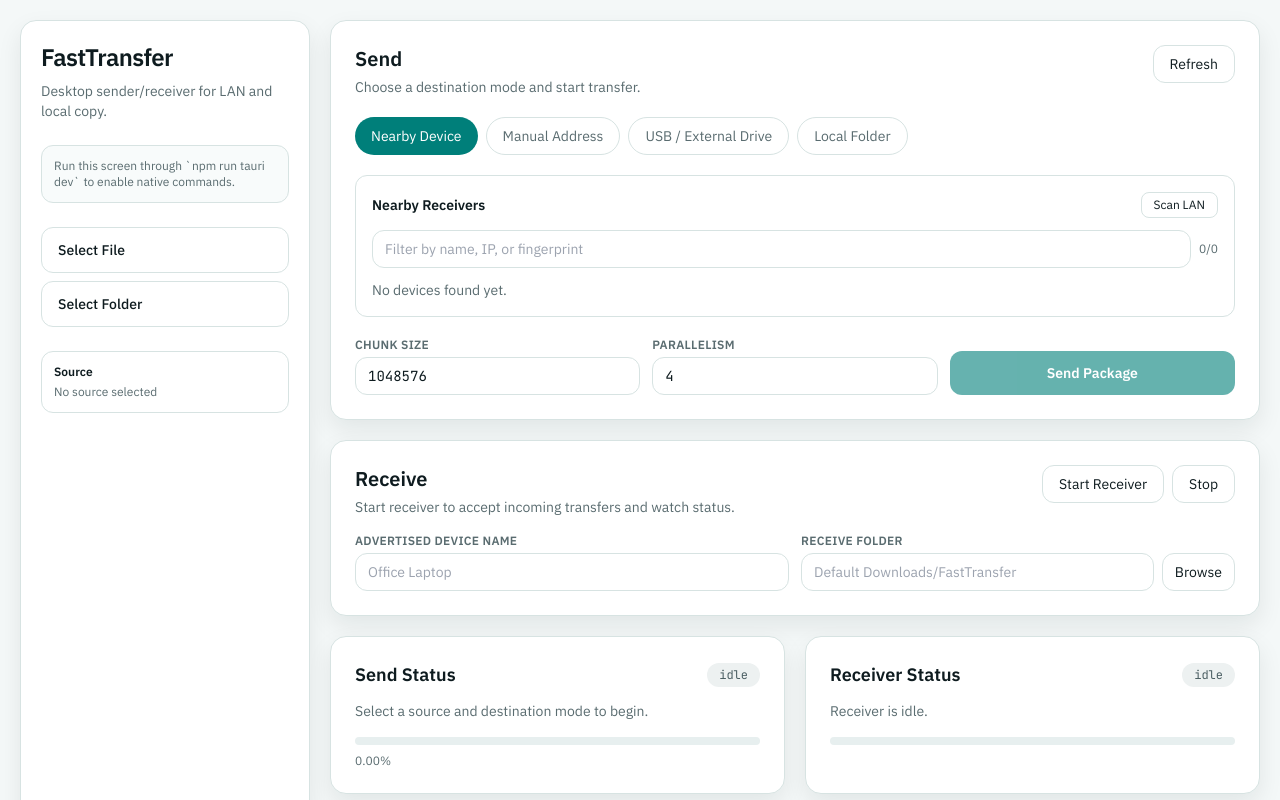
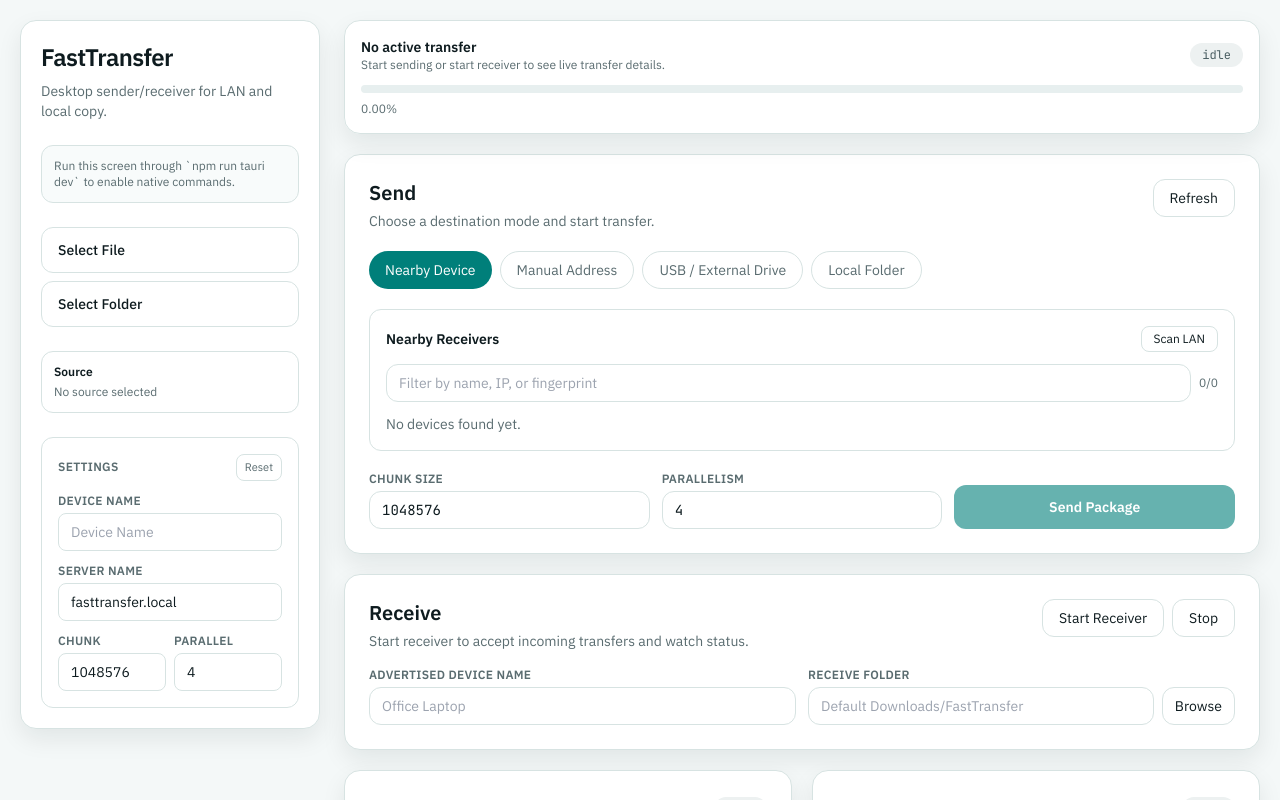
Before and after one commit to marklaroya/FastTransfer, a React (Vite) app in the folder apps/desktop/: page / in a window 1280 px wide. Shown: the top 800 px of the page. Built offline with nearby package versions, Linux system fonts and the light colour scheme.

Commit message:
feat: enhance transfer UI with detailed progress indicators and settings options

```diff
--- a/apps/desktop/src/App.tsx
+++ b/apps/desktop/src/App.tsx
@@ -488,7 +488,42 @@
     0,
     Math.min(100, receiverStatus.progress?.percent ?? (receiverStatus.state === "completed" ? 100 : 0))
   );
-
+  const sendIsActive =
+    sendBusy && !["completed", "error", "stopped", "idle"].includes(sendStatus.state);
+  const receiverIsActive =
+    receiverBusy && !["completed", "error", "stopped", "idle"].includes(receiverStatus.state);
+  const transferBarState = sendIsActive
+    ? sendPaused
+      ? "paused"
+      : sendStatus.state
+    : receiverIsActive
+    ? receiverStatus.state
+    : "idle";
+  const transferBarTitle = sendIsActive
+    ? "Send in progress"
+    : receiverIsActive
+    ? "Receiver active"
+    : "No active transfer";
+  const transferBarMessage = sendIsActive
+    ? sendStatus.message
+    : receiverIsActive
+    ? receiverStatus.message
+    : "Start sending or start receiver to see live transfer details.";
+  const transferBarPercent = sendIsActive ? sendPercent : receiverIsActive ? receiverPercent : 0;
+  const transferBarMeta = sendIsActive
+    ? sendStatusMeta ??
+      (sendStatus.progress
+        ? `${sendStatus.progress.averageMibPerSec.toFixed(2)} MiB/s`
+        : null)
+    : receiverIsActive && receiverStatus.progress
+    ? `${receiverStatus.progress.averageMibPerSec.toFixed(2)} MiB/s`
+    : null;
+  const transferBarCurrentPath = sendIsActive
+    ? sendStatus.progress?.currentPath
+    : receiverIsActive
+    ? receiverStatus.progress?.currentPath
+    : null;
+  const recentHistoryEntries = historyEntries.slice(0, 3);`r`
   async function inspectSelectedSource(path: string) {
     if (!tauriReady) {
       return;
@@ -886,8 +921,8 @@
 
   return (
     <div className="min-h-screen bg-canvas text-ink">
-      <div className="mx-auto grid min-h-screen max-w-[1360px] grid-cols-[290px_1fr] gap-5 p-5">
-        <aside className="rounded-2xl border border-border bg-panel p-5 shadow-card">
+      <div className="mx-auto grid min-h-screen w-full max-w-[1640px] gap-6 p-5 lg:grid-cols-[300px_minmax(0,1fr)] 2xl:max-w-[1720px] 2xl:grid-cols-[320px_minmax(0,1fr)]">
+        <aside className="self-start rounded-2xl border border-border bg-panel p-5 shadow-card lg:sticky lg:top-5 lg:max-h-[calc(100vh-2.5rem)] lg:overflow-y-auto">
           <h1 className="text-2xl font-semibold tracking-tight">FastTransfer</h1>
           <p className="mt-2 text-sm text-muted">Desktop sender/receiver for LAN and local copy.</p>
 
@@ -926,10 +961,199 @@
             <div className="font-semibold text-ink">Source</div>
             <div className="mt-1 break-all">{sourcePath || "No source selected"}</div>
           </div>
+
+          <section className="mt-6 rounded-xl border border-border bg-white p-4">
+            <div className="flex items-center justify-between">
+              <div className="text-xs font-semibold uppercase tracking-wide text-muted">Settings</div>
+              <button
+                className="rounded-lg border border-border px-2 py-1 text-[11px] text-muted"
+                onClick={() => {
+                  setServerName(DEFAULT_SERVER_NAME);
+                  setChunkSize("1048576");
+                  setParallelism("4");
+                }}
+                disabled={sendBusy}
+              >
+                Reset
+              </button>
+            </div>
+
+            <label className="mt-3 block text-xs">
+              <div className="mb-1 font-semibold uppercase tracking-wide text-muted">Device Name</div>
+              <input
+                className="w-full rounded-lg border border-border px-3 py-2 text-sm"
+                placeholder="Device Name"
+                value={receiverDeviceName}
+                onChange={(event) => setReceiverDeviceName(event.target.value)}
+              />
+            </label>
+
+            <label className="mt-3 block text-xs">
+              <div className="mb-1 font-semibold uppercase tracking-wide text-muted">Server Name</div>
+              <input
+                className="w-full rounded-lg border border-border px-3 py-2 text-sm"
+                placeholder={DEFAULT_SERVER_NAME}
+                value={serverName}
+                onChange={(event) => setServerName(event.target.value)}
+                disabled={sendBusy}
+              />
+            </label>
+
+            <div className="mt-3 grid grid-cols-2 gap-2">
+              <label className="text-xs">
+                <div className="mb-1 font-semibold uppercase tracking-wide text-muted">Chunk</div>
+                <input
+                  className="w-full rounded-lg border border-border px-3 py-2 text-sm"
+                  value={chunkSize}
+                  onChange={(event) => setChunkSize(event.target.value)}
+                  disabled={sendBusy}
+                />
+              </label>
+
+              <label className="text-xs">
+                <div className="mb-1 font-semibold uppercase tracking-wide text-muted">Parallel</div>
+                <input
+                  className="w-full rounded-lg border border-border px-3 py-2 text-sm"
+                  value={parallelism}
+                  onChange={(event) => setParallelism(event.target.value)}
+                  disabled={sendBusy}
+                />
+              </label>
+            </div>
+
+            {sourceSummary ? (
+              <button
+                className="mt-3 w-full rounded-lg border border-border bg-[#f8fbfb] px-3 py-2 text-xs"
+                onClick={() => {
+                  setChunkSize(String(sourceSummary.recommendedChunkSize));
+                  setParallelism(String(sourceSummary.recommendedParallelism));
+                }}
+                disabled={sendBusy}
+              >
+                Use Recommended Tuning
+              </button>
+            ) : null}
+          </section>
+
+          {/* <section className="mt-6 rounded-xl border border-border bg-white p-4 text-xs text-muted">
+            <div className="flex items-center justify-between">
+              <div className="font-semibold uppercase tracking-wide">Recent History</div>
+              <div className="flex items-center gap-2">
+                <button
+                  className="rounded-lg border border-border px-2 py-1 text-[11px]"
+                  onClick={() => {
+                    document.getElementById("history-section")?.scrollIntoView({ behavior: "smooth", block: "start" });
+                  }}
+                  disabled={historyEntries.length === 0}
+                >
+                  Open
+                </button>
+                <button
+                  className="rounded-lg border border-border px-2 py-1 text-[11px]"
+                  onClick={clearHistory}
+                  disabled={historyEntries.length === 0}
+                >
+                  Clear
+                </button>
+              </div>
+            </div>
+
+            {recentHistoryEntries.length === 0 ? (
+              <p className="mt-2">No transfers yet.</p>
+            ) : (
+              <div className="mt-2 space-y-2">
+                {recentHistoryEntries.map((entry) => (
+                  <div key={entry.id} className="rounded-lg border border-border bg-[#f8fbfb] p-2">
+                    <div className="flex items-center justify-between gap-2">
+                      <div className="font-semibold text-ink">
+                        {entry.direction === "send" ? "Send" : "Receive"}
+                      </div>
+                      <span
+                        className={[
+                          "rounded-full px-2 py-1 text-[10px] font-mono",
+                          entry.result === "completed"
+                            ? "bg-accentSoft text-accent"
+                            : entry.result === "stopped"
+                            ? "bg-[#fff4e5] text-[#9a5b00]"
+                            : "bg-[#fde8e8] text-[#b42318]",
+                        ].join(" ")}
+                      >
+                        {entry.result}
+                      </span>
+                    </div>
+                    <div className="mt-1 truncate">{entry.message}</div>
+                    <div className="mt-1 text-[11px]">{new Date(entry.createdAt).toLocaleString()}</div>
+                    {entry.direction === "send" ? (
+                      <button
+                        className="mt-2 rounded-lg border border-border bg-white px-2 py-1 text-[11px]"
+                        onClick={() => applyHistorySettings(entry)}
+                      >
+                        Reuse
+                      </button>
+                    ) : null}
+                  </div>
+                ))}
+              </div>
+            )}
+          </section> */}
         </aside>
 
-        <main className="grid gap-5 grid-rows-[auto_auto_1fr]">
-          <section className="rounded-2xl border border-border bg-panel p-6 shadow-card">
+        <main className="space-y-5">
+          <section className="sticky top-5 z-20 rounded-2xl border border-border bg-panel/95 p-4 shadow-card backdrop-blur">
+            <div className="flex flex-wrap items-center justify-between gap-3">
+              <div>
+                <div className="text-sm font-semibold">{transferBarTitle}</div>
+                <div className="text-xs text-muted">{transferBarMessage}</div>
+              </div>
+              <span className={`rounded-full px-3 py-1 font-mono text-xs ${stateChipClasses(transferBarState)}`}>
+                {transferBarState}
+              </span>
+            </div>
+
+            <div className="mt-3 h-2 w-full rounded-full bg-[#e7efef]">
+              <div
+                className={[
+                  "h-2 rounded-full transition-all duration-200",
+                  sendPaused && sendIsActive ? "bg-[#d99a12]" : "bg-accent",
+                ].join(" ")}
+                style={{ width: `${transferBarPercent.toFixed(2)}%` }}
+              />
+            </div>
+
+            <div className="mt-2 flex items-center justify-between text-xs text-muted">
+              <span>{transferBarPercent.toFixed(2)}%</span>
+              {transferBarMeta ? <span>{transferBarMeta}</span> : null}
+            </div>
+
+            {transferBarCurrentPath ? (
+              <div className="mt-1 truncate text-xs text-muted">Current: {transferBarCurrentPath}</div>
+            ) : null}
+
+            {sendIsActive ? (
+              <div className="mt-3 flex gap-2">
+                <button
+                  className="rounded-xl border border-border bg-white px-3 py-1 text-xs"
+                  onClick={() => {
+                    void controlActiveSend(sendPaused ? "resume" : "pause");
+                  }}
+                  disabled={!tauriReady}
+                >
+                  {sendPaused ? "Resume" : "Pause"}
+                </button>
+                <button
+                  className="rounded-xl border border-[#f2c6c6] bg-[#fff3f3] px-3 py-1 text-xs text-[#b42318]"
+                  onClick={() => {
+                    void controlActiveSend("stop");
+                  }}
+                  disabled={!tauriReady}
+                >
+                  Stop
+                </button>
+              </div>
+            ) : null}
+          </section>
+          <div className="space-y-5">
+            <section id="history-section" className="rounded-2xl border border-border bg-panel p-6 shadow-card">
             <div className="flex items-start justify-between gap-4">
               <div>
                 <h2 className="text-xl font-semibold">Send</h2>
@@ -1237,7 +1461,7 @@
             ) : null}
           </section>
 
-          <section className="rounded-2xl border border-border bg-panel p-6 shadow-card">
+          <section id="history-section" className="rounded-2xl border border-border bg-panel p-6 shadow-card">
             <div className="flex items-start justify-between gap-4">
               <div>
                 <h2 className="text-xl font-semibold">Receive</h2>
@@ -1382,7 +1606,7 @@
             </article>
           </section>
 
-          <section className="rounded-2xl border border-border bg-panel p-6 shadow-card">
+          <section id="history-section" className="rounded-2xl border border-border bg-panel p-6 shadow-card">
             <div className="flex items-center justify-between">
               <h3 className="text-lg font-semibold">History</h3>
               <button
@@ -1451,6 +1675,7 @@
               </div>
             )}
           </section>
+          </div>
         </main>
       </div>
     </div>
```
